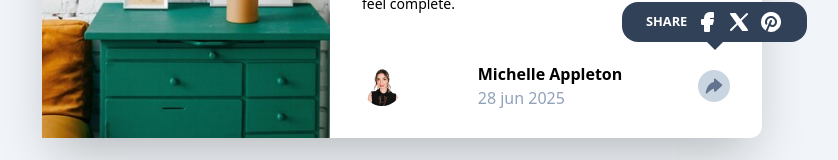
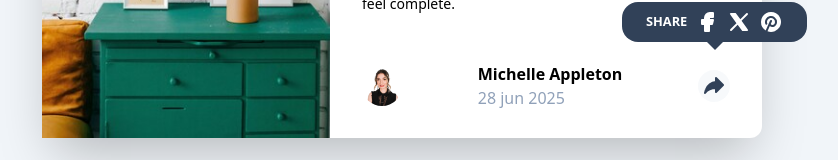
Before and after one commit to KevinRivera1/Article-Preview, a React (Vite) app: page / in a window 1280 px wide. Shown: the part 406-566 px from the top of the page, without its empty margins (238-1076 px from the left). Built offline with nearby package versions, Linux system fonts and the light colour scheme.

Commit message:
[CHORE](ButtonShared): enhance styles hover, active and use SharedIcon compoents

```diff
--- a/src/common/ButtonShared.tsx
+++ b/src/common/ButtonShared.tsx
@@ -1,3 +1,5 @@
+import { SharedIcon } from '../assets/icons/SharedIcon';
+
 interface ButtonSharedProps {
 	className?: string;
 }
@@ -5,26 +7,9 @@ export const ButtonShared = ({ className }: ButtonSharedProps) => {
 	return (
 		<button
 			type="button"
-			className={`rounded-full aspect-square bg-slate-300 hover:bg-slate-400/60 active:bg-slate-400/60 size-8 cursor-pointer flex items-center justify-center ${className}`}
+			className={`rounded-full aspect-square bg-slate-100/60 text-slate-700 hover:text-white active:text-white hover:bg-slate-800 active:bg-slate-800 size-8 cursor-pointer flex items-center justify-center ${className}`}
 		>
-			<svg
-				className="size-5 text-slate-500 fill-slate-500"
-				xmlns="http://www.w3.org/2000/svg"
-				role="img"
-				aria-label="icon shared"
-				aria-labelledby="icon shared"
-				width="24"
-				height="24"
-				viewBox="0 0 24 24"
-				fill="none"
-				stroke="currentColor"
-				stroke-width="2"
-				stroke-linecap="round"
-				stroke-linejoin="round"
-			>
-				<path stroke="none" d="M0 0h24v24H0z" fill="none" />
-				<path d="M13 4v4c-6.575 1.028 -9.02 6.788 -10 12c-.037 .206 5.384 -5.962 10 -6v4l8 -7l-8 -7z" />
-			</svg>
+			<SharedIcon className="size-5" />
 		</button>
 	);
 };
```
